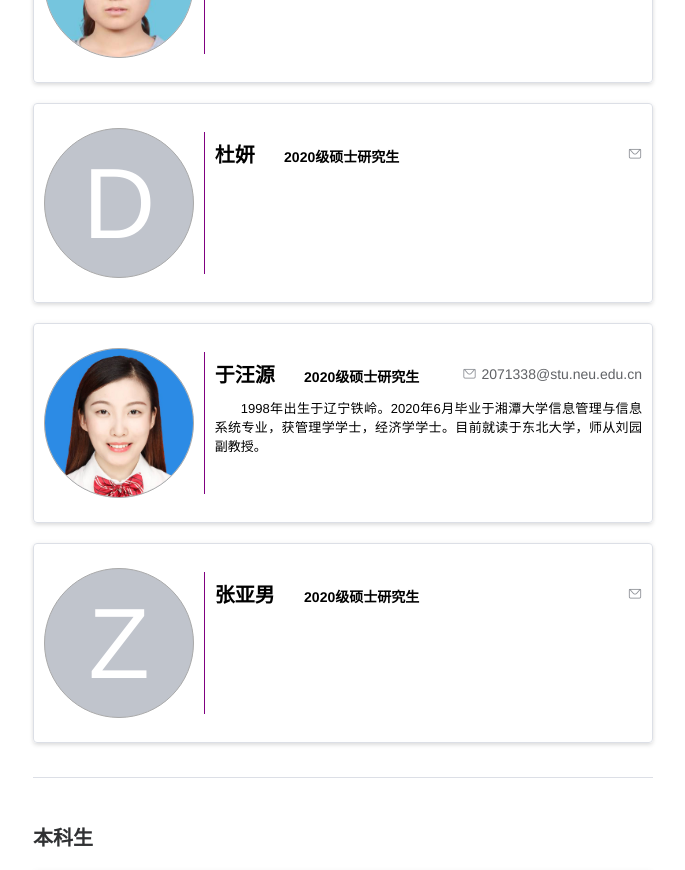
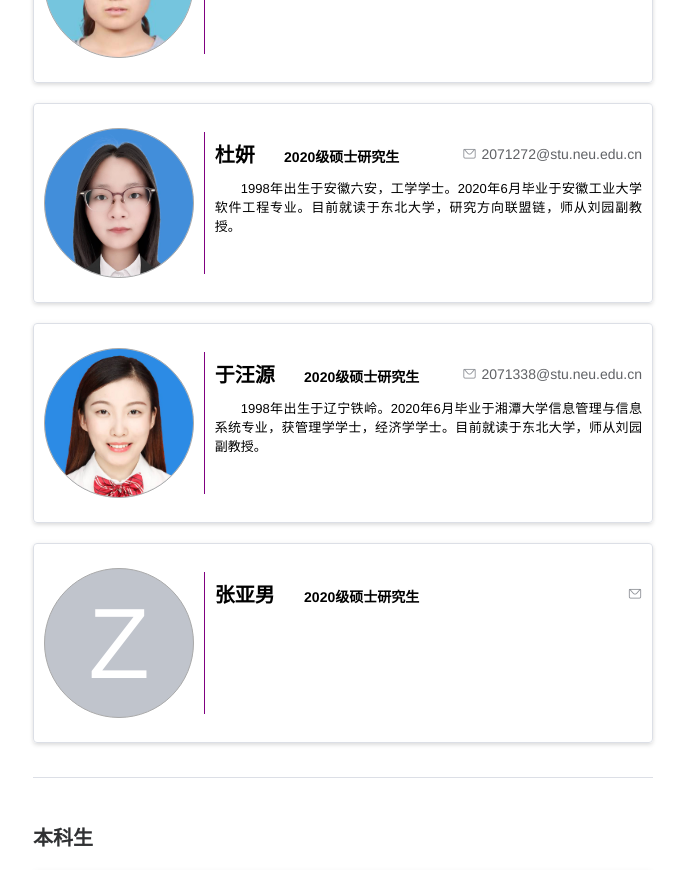
Before and after one commit to thothsun/blockchain-lab, a Nuxt app: page /members in a window 1280 px wide. Shown: the part 2360-3230 px from the top of the page, without its empty margins (417-1102 px from the left). Built offline with nearby package versions, Linux system fonts and the light colour scheme.

Commit message:
更新信息

```diff
--- a/pages/members.vue
+++ b/pages/members.vue
@@ -126,11 +126,11 @@
 
           <member
             name="杜妍"
-            avatar=""
+            avatar="/avatar/duyan.jpg"
             letter="D"
             position="2020级硕士研究生"
-            email=""
-            description=""
+            email="2071272@stu.neu.edu.cn"
+            description="1998年出生于安徽六安，工学学士。2020年6月毕业于安徽工业大学软件工程专业。目前就读于东北大学，研究方向联盟链，师从刘园副教授。"
           ></member>
 
           <member
```
Also changed, not shown: static/avatar/duyan-1.jpeg (added), static/avatar/duyan.jpg (added).
